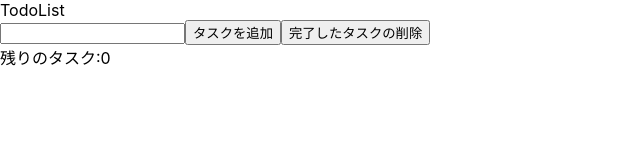
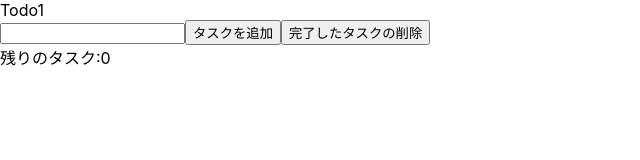
Before and after one commit to yasuo-xyz/react-tutorial, a React (Create React App) app: page / in a window 1280 px wide. Shown: the top 160 px of the page, without its empty margins (0-640 px from the left). Built offline with nearby package versions, Linux system fonts and the light colour scheme.

Commit message:
propsの受け渡しだったりコンポーネントを階層的に使う説明

```diff
--- a/src/App.js
+++ b/src/App.js
@@ -4,16 +4,24 @@
 
 // コンポーネントの中にHTNL要素を追加
 function App() {
-  //　useState(フックス)とは、変数を監視、管理する物
+  // useState(フックス)とは、変数を監視、管理する物
   // todos(変数)とはこれから追加するタスク(オブジェクト[name,id,...])
   // 役割としてはざっくり言うとページをリロードしてくれる
   // todosの変数が変わった時だけページを更新する事が出来るので、無駄な再レンダリングを防ぐ
   // 要は1つの変数(2つでもいい)を監視しておいて、その変数に何かしらの更新が行われた場合ページを再レンダリングして表示をページを変える
-  const [todos, setTodos] = useState(["Todo1", "Todo2"]);
+  // const [todos, setTodos] = useState(["Todo1", "Todo2"]);
+
+  // オブジェクトとして管理する
+  // completedとは、タスクが完了したのか、完了してないのかを表示する為のもの
+  // 次の作業：今書いてるのを使ってTodoListに近づけるようにする
+  const [todos, setTodos] = useState([
+    { id: 1, name: "Todo1", completed: false },
+  ]);
 
   // 最初のtodosはpropsと呼ばれてる名前
   // todosとゆう名前でコンポーネント(TodoList)に渡して下さいね、ゆう記述
   // {}の中は渡したい変数を入れる
+  // propsでTodoListに値を渡す事が出来る
   return (
     <>
       <TodoList todos={todos} />
--- /dev/null
+++ b/src/Todo.js
@@ -0,0 +1,14 @@
+import React from 'react';
+
+// const Todo = ({ todo }) => {
+//   return <div>{todo}</div>;
+// };
+
+// export default Todo;
+
+// 次回チェックボックスを挿入する
+const Todo = ({ todo }) => {
+  return <div>{todo.name}</div>;
+};
+
+export default Todo;
--- a/src/TodoList.js
+++ b/src/TodoList.js
@@ -1,8 +1,35 @@
-import React from 'react'
+import React from 'react';
+import Todo from './Todo';
 
 // コンポーネントを定義
-const TodoList = () => {
-  return <div>TodoList</div>
+// (props)の中の名前はなんでもいい
+// const TodoList = (props) => {
+
+// {}の中身がprops(app.jsファイルの中)で書かれた値を受け取る書き方
+// {}はjsx記法と呼ばれる物であり、JavaScriptのように書く事が出来る、関数や変数そのまま入れる事が出来る(重要)
+// return <div>{props.todos}</div>;
+// };
+
+// export default TodoList;
+
+
+// 今書いてるやり方が一般的な書き方
+// const TodoList = ({ todos }) => {
+//   return <div>{todos}</div>;
+// };
+
+// export default TodoList;
+
+// 次の作業：todosの中には2つのタスクが入ってる(Todo1とTodo2)ので1つ1つ取り出していく
+const TodoList = ({ todos }) => {
+  // map関数とは、今todosには初期値としてTodo1とTodo2の文字列が入っていてその配列の中身を1つ1つ取り出していく
+  // そしてその1つ1つをtodoとゆう自作の変数を用意しておいて、そのtodoをTodoのコンポーネントに渡してあげてるとゆう記述
+  // このままだとmap関数に対してエラーが発生してしまう
+  // 原因：ユニークキーをつける、Todoコンポーネントが今2つあるので見分けがつかないのでキーとゆうのを設定していく必要がある
+  // 今はTodo1,Todo2で重複はしないのだが
+  // 例えば同じタスク（aiueo,aiueoみたいな感じ)を入れてしまうと重複エラーになってしまうので基本的にはこの書き方は好ましくないのでユニークなキーを設定するのが好ましい
+  // これでpropsの受け渡しだったりコンポーネントを階層的に使うとゆうところ説明は終わり
+  return todos.map((todo) => <Todo todo={todo} key={todo} />);
 };
 
-export default TodoList
+export default TodoList;
```
